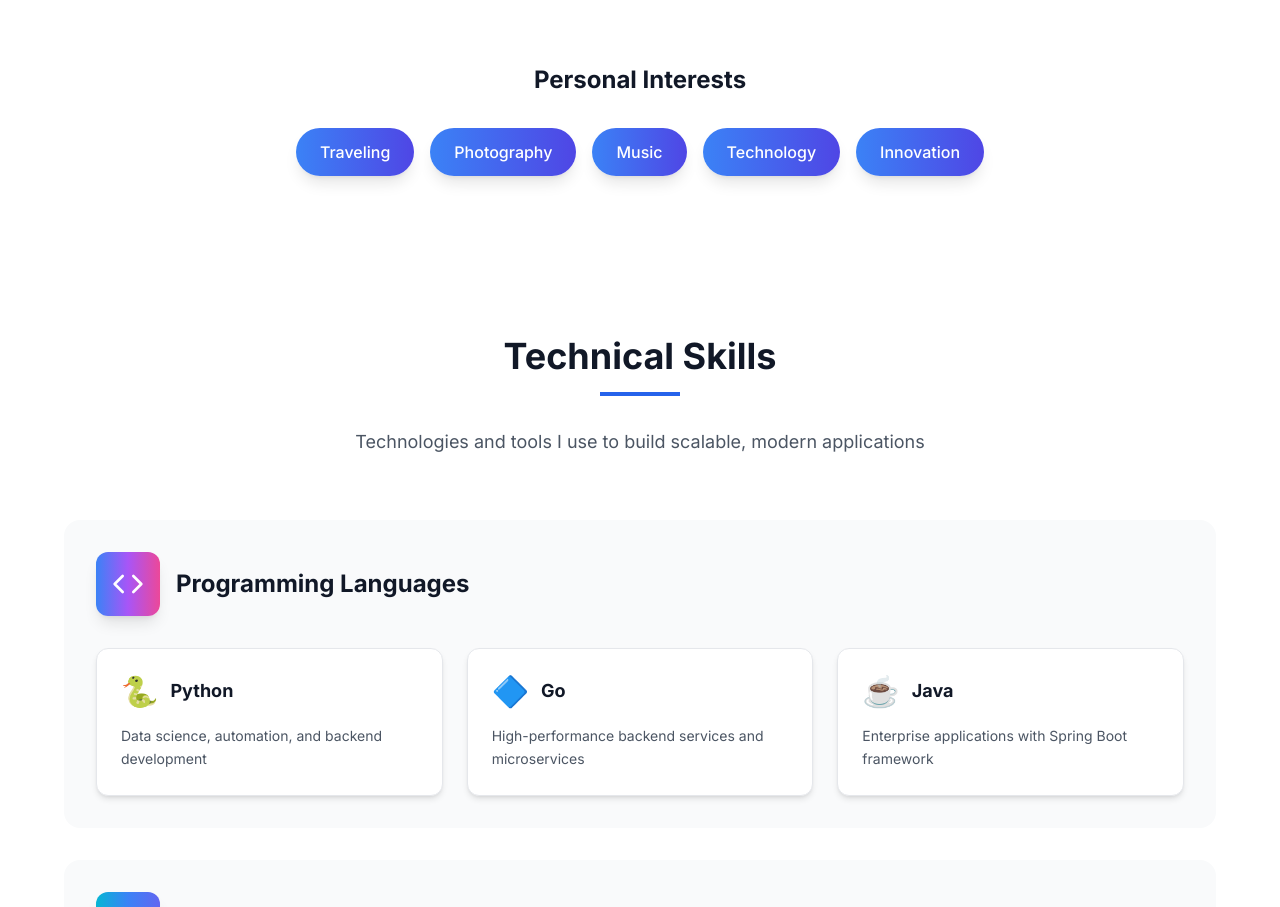
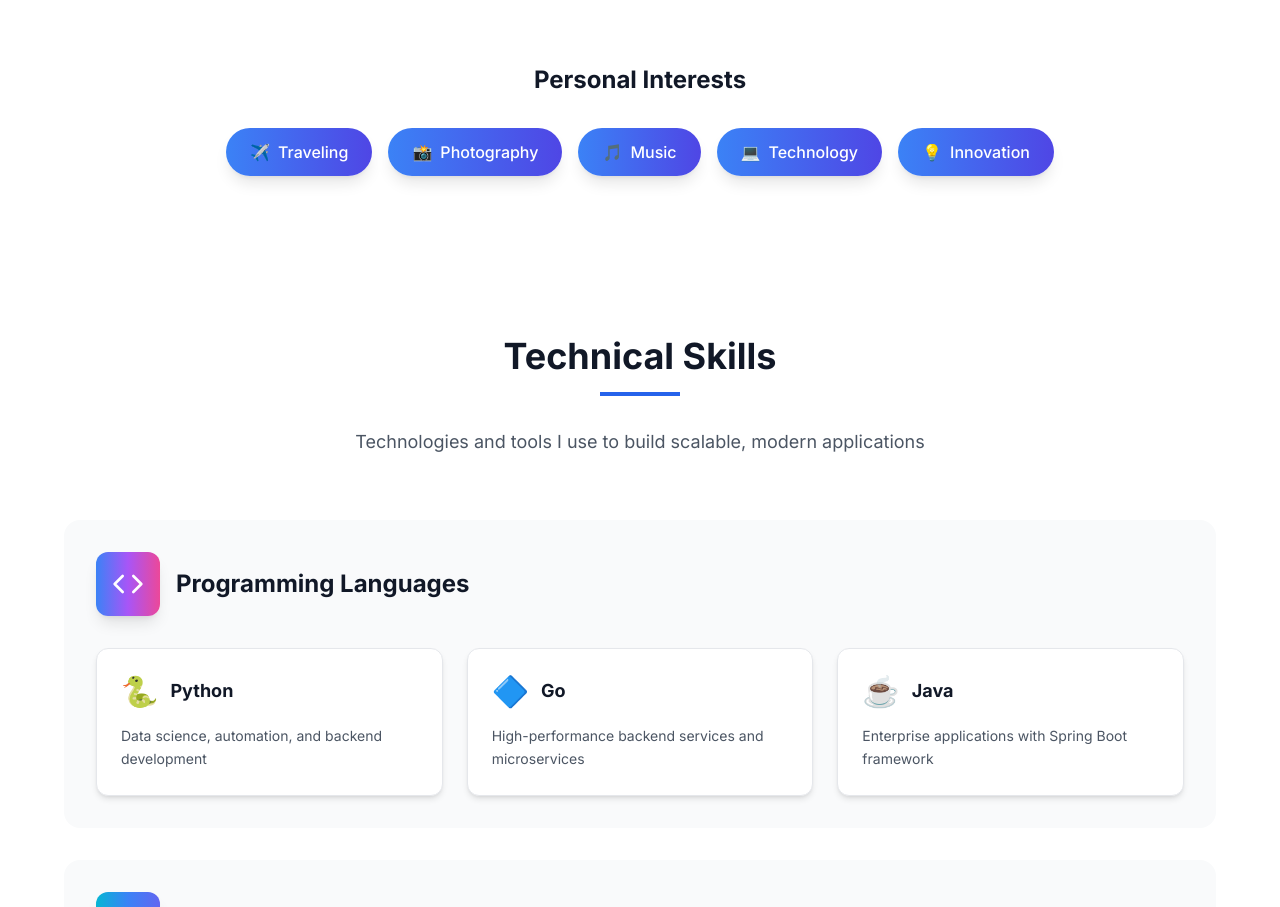
Before and after one commit to paranietharan/portfolio-website, a React (Vite) app: page / in a window 1280 px wide. Shown: the part 1540-2447 px from the top of the page. Built offline with nearby package versions, Linux system fonts and the light colour scheme.

Commit message:
fix: add emoji to interests

```diff
--- a/src/App.tsx
+++ b/src/App.tsx
@@ -1,4 +1,3 @@
-import React from 'react';
 import { ThemeProvider } from './contexts/ThemeContext';
 import Navigation from './components/Navigation';
 import Hero from './components/Hero';
--- a/src/components/About.tsx
+++ b/src/components/About.tsx
@@ -90,12 +90,19 @@ const About: React.FC = () => {
               Personal Interests
             </h3>
             <div className="flex flex-wrap justify-center gap-4">
-              {['Traveling', 'Photography', 'Music', 'Technology', 'Innovation'].map((interest, index) => (
+              {[
+                { name: 'Traveling', emoji: '✈️' },
+                { name: 'Photography', emoji: '📸' },
+                { name: 'Music', emoji: '🎵' },
+                { name: 'Technology', emoji: '💻' },
+                { name: 'Innovation', emoji: '💡' }
+              ].map((interest, index) => (
                 <div
                   key={index}
                   className="px-6 py-3 bg-gradient-to-r from-blue-500 to-indigo-600 text-white rounded-full font-medium shadow-lg hover:shadow-xl transform hover:scale-105 transition-all duration-200"
                 >
-                  {interest}
+                  <span className="mr-2">{interest.emoji}</span>
+                  {interest.name}
                 </div>
               ))}
             </div>
```
